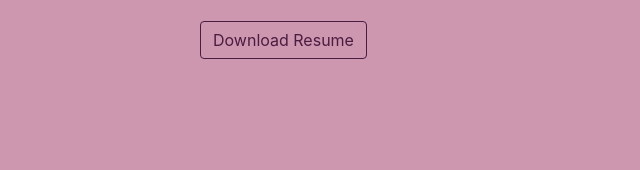
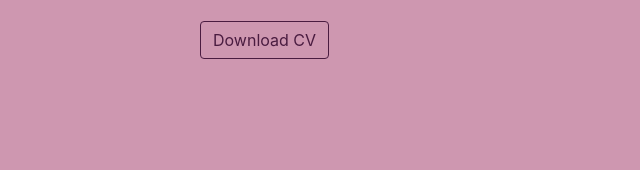
Before and after one commit to CoderSarbo/SarBoM.github.io, a plain HTML site: page index.html in a window 1280 px wide. Shown: the part 1415-1585 px from the top of the page, 640-1280 px from the left. Drawn offline with nearby package versions, Linux system fonts and the light colour scheme; a web font is replaced by a local one.

Commit message:
Create index.html

```diff
--- a/index.html
+++ b/index.html
@@ -154,7 +154,7 @@
                 <br>
                 <a type="button" class="btn download-resume btn-outline-secondary"
                     href="assets/Sarbojit_Resume.pdf" download="resume-pdf"><span
-                        class="download-resume-text">Download Resume</span></a>
+                        class="download-resume-text">Download CV</span></a>
             </div>
             <div class="mobile-personal-info-column">
                 <h3 class="personal-info-header">Personal Information.</h3>
@@ -176,7 +176,7 @@
                 <div class="resume-button">
                     <a type="button" class="btn download-resume btn-outline-secondary"
                     href="assets/Sarbojit_Resume.pdf" download="resume-pdf"><span
-                        class="download-resume-text">Download Resume</span></a>
+                        class="download-resume-text">Download CV</span></a>
                 </div>
             </div>
         </div>
```
